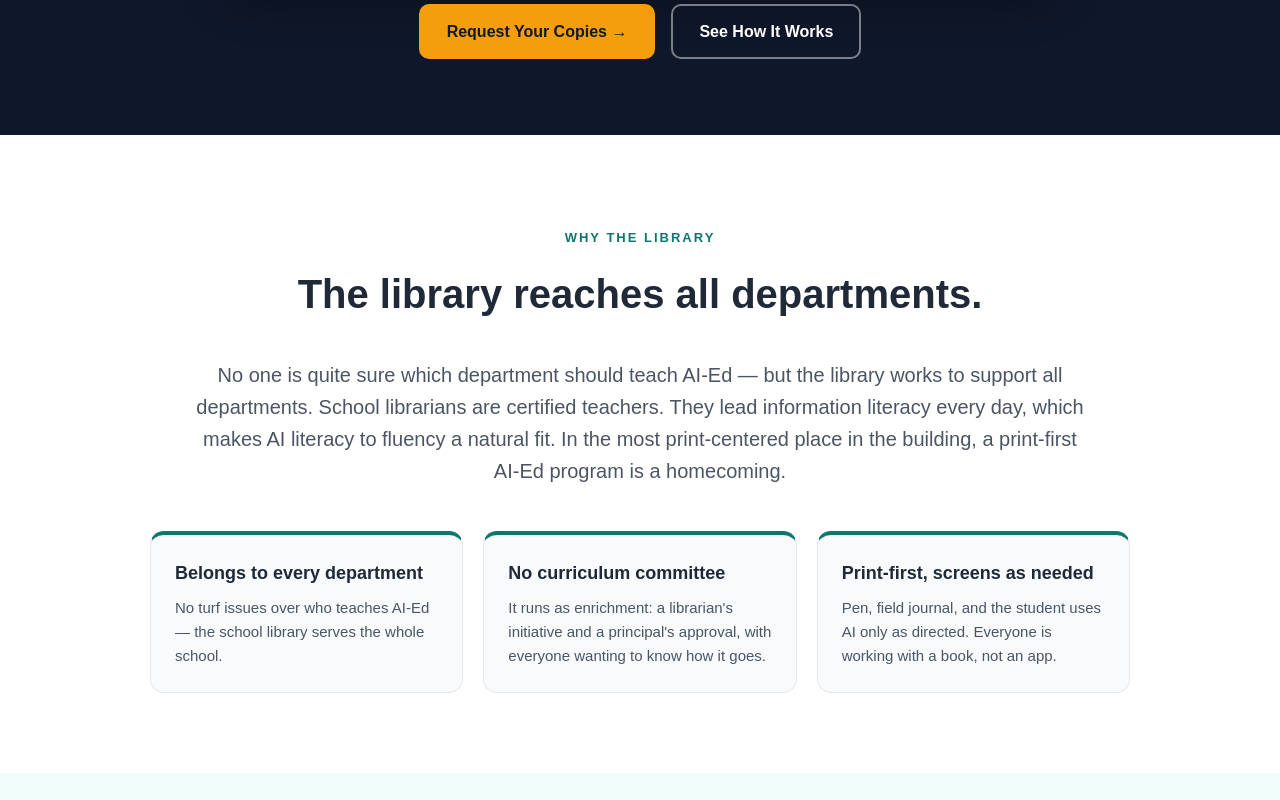
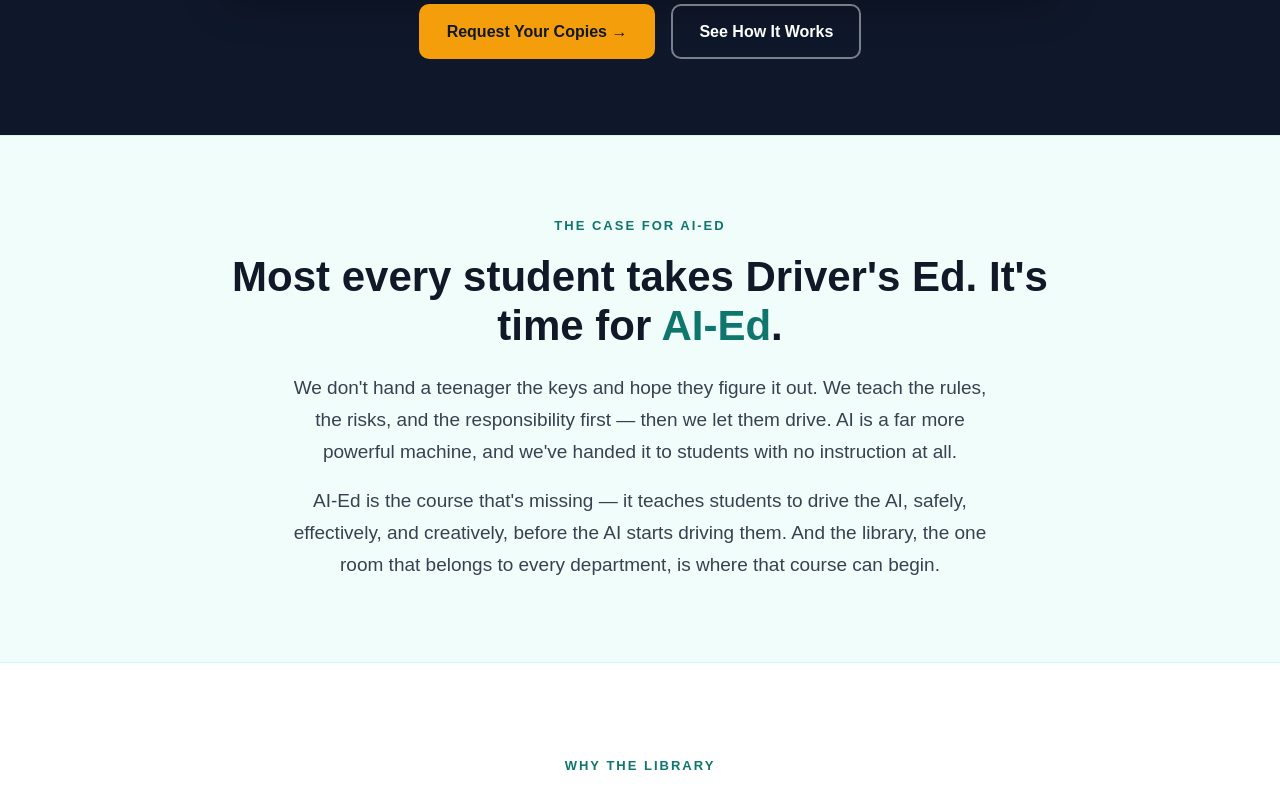
Before and after one commit to Suchocki88/UnderstandingAI.ai, a Next.js app: page /librarians in a window 1280 px wide. Shown: the part 900-1700 px from the top of the page. Built offline with nearby package versions, Linux system fonts and the light colour scheme.

Commit message:
Update page.tsx

```diff
--- a/app/librarians/page.tsx
+++ b/app/librarians/page.tsx
@@ -17,7 +17,7 @@ export default function Page() {
       <section style={{ background: "#0f172a", color: "white", padding: "clamp(52px, 8vw, 76px) 24px" }}>
         <div style={{ maxWidth: 900, margin: "0 auto", textAlign: "center" }}>
           <p style={{ fontSize: 13, fontWeight: 700, textTransform: "uppercase", letterSpacing: 2, color: "#5eead4", marginBottom: 16 }}>
-            For School &amp; Public Librarians
+            For School Librarians
           </p>
           <h1 style={{ fontSize: "clamp(32px, 5.5vw, 50px)", lineHeight: 1.08, margin: "0 0 18px" }}>
             The AI question surrounds us. The answer is AI-Ed.
@@ -45,6 +45,28 @@ export default function Page() {
               See How It Works
             </Link>
           </div>
+        </div>
+      </section>
+
+      {/* THE CASE FOR AI-ED */}
+      <section style={{ background: "#f0fdfa", padding: "clamp(56px, 9vw, 80px) 24px", borderTop: "1px solid #ccfbf1", borderBottom: "1px solid #ccfbf1" }}>
+        <div style={{ maxWidth: 820, margin: "0 auto", textAlign: "center" }}>
+          <p style={{ fontSize: 13, fontWeight: 700, textTransform: "uppercase", letterSpacing: 2, color: "#0f766e", margin: 0 }}>
+            The case for AI-Ed
+          </p>
+          <h2 style={{ fontSize: "clamp(28px, 4.5vw, 42px)", margin: "16px 0 22px", color: "#111827", lineHeight: 1.15 }}>
+            Most every student takes Driver&apos;s Ed. It&apos;s time for <span style={{ color: "#0f766e" }}>AI-Ed</span>.
+          </h2>
+          <p style={{ fontSize: 19, color: "#374151", lineHeight: 1.7, maxWidth: 700, margin: "0 auto 16px" }}>
+            We don&apos;t hand a teenager the keys and hope they figure it out. We teach the rules, the risks, and the
+            responsibility first — then we let them drive. AI is a far more powerful machine, and we&apos;ve handed it
+            to students with no instruction at all.
+          </p>
+          <p style={{ fontSize: 19, color: "#374151", lineHeight: 1.7, maxWidth: 700, margin: "0 auto" }}>
+            AI-Ed is the course that&apos;s missing — it teaches students to drive the AI, safely, effectively, and
+            creatively, before the AI starts driving them. And the library, the one room that belongs to every
+            department, is where that course can begin.
+          </p>
         </div>
       </section>
 
@@ -182,33 +204,22 @@ export default function Page() {
         </div>
       </section>
 
-      {/* FOR PUBLIC LIBRARIES */}
-      <section style={{ background: "#0f766e", color: "white", padding: "80px 24px" }}>
-        <div style={{ maxWidth: 1000, margin: "0 auto" }}>
-          <div style={{ textAlign: "center", maxWidth: 760, margin: "0 auto 44px" }}>
-            <p style={{ fontSize: 13, fontWeight: 700, textTransform: "uppercase", letterSpacing: 2, color: "#99f6e4" }}>
-              For public libraries
-            </p>
-            <h2 style={{ fontSize: "clamp(28px, 5vw, 40px)", marginTop: 12, color: "white" }}>Not just the school day — the whole community.</h2>
-            <p style={{ marginTop: 16, fontSize: 19, color: "rgba(255,255,255,0.88)" }}>
-              Everything here works just as well outside a school. In a public library you already convene the
-              community — and the same run-it model turns the program into something your patrons come back for,
-              week after week.
-            </p>
-          </div>
-
-          <div style={{ display: "grid", gridTemplateColumns: "repeat(auto-fit, minmax(min(100%, 260px), 1fr))", gap: 20 }}>
-            {[
-              ["Teen programming", "Run it after school or over the summer. The field journal and the creative project make it a series teens return to — not a one-off event."],
-              ["Families & lifelong learning", "Adults are navigating AI at work and at home with nowhere to start. The same program makes a natural community workshop or lifelong-learning series."],
-              ["A home for writers", "The creative project — an original novella or screenplay — pairs naturally with the writing groups and book clubs your library already hosts."],
-            ].map(([t, b], i) => (
-              <div key={i} style={{ background: "rgba(255,255,255,0.10)", border: "1px solid rgba(255,255,255,0.18)", borderRadius: 14, padding: 24 }}>
-                <h3 style={{ margin: "0 0 8px", fontSize: 18, color: "white" }}>{t}</h3>
-                <p style={{ margin: 0, color: "rgba(255,255,255,0.82)", fontSize: 15 }}>{b}</p>
-              </div>
-            ))}
-          </div>
+      {/* CROSS-LINK TO PUBLIC LIBRARIES */}
+      <section style={{ background: "#0f766e", color: "white", padding: "clamp(48px, 7vw, 64px) 24px" }}>
+        <div style={{ maxWidth: 820, margin: "0 auto", textAlign: "center" }}>
+          <p style={{ fontSize: 13, fontWeight: 700, textTransform: "uppercase", letterSpacing: 2, color: "#99f6e4", margin: "0 0 12px" }}>
+            Serving a public library?
+          </p>
+          <h2 style={{ fontSize: "clamp(24px, 4vw, 34px)", margin: "0 0 16px", color: "white" }}>
+            The same model works beyond the school day.
+          </h2>
+          <p style={{ fontSize: 18, color: "rgba(255,255,255,0.9)", lineHeight: 1.7, maxWidth: 640, margin: "0 auto 26px" }}>
+            Independent reading plus a weekly gathering fits a public library just as naturally — for teens, adults,
+            and community learners. We&apos;ve told that story on its own page.
+          </p>
+          <Link href="/public-libraries" style={{ display: "inline-block", background: "white", color: "#0f766e", padding: "13px 28px", borderRadius: 10, textDecoration: "none", fontWeight: 700, fontSize: 16 }}>
+            See the Public Library Page →
+          </Link>
         </div>
       </section>
 
```
